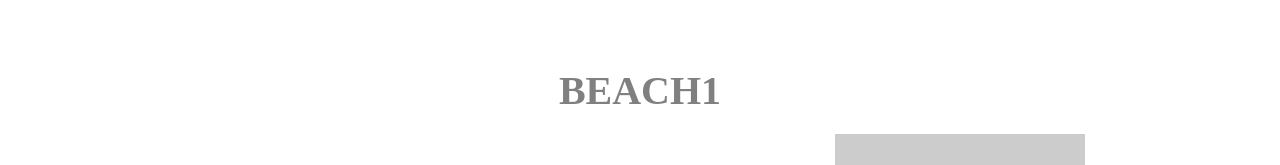
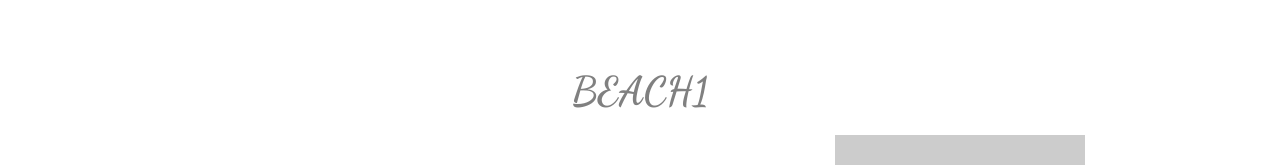
Before and after one commit to MisuzuTomari/beach, a plain HTML site: page index.html in a window 1280 px wide. Shown: the part 443-608 px from the top of the page. Drawn offline with nearby package versions, Linux system fonts and the light colour scheme; placeholder pictures from the web are drawn by us.

Commit message:
フォント変更

```diff
--- a/assets/css/style.css
+++ b/assets/css/style.css
@@ -59,6 +59,7 @@ header {
     text-align: center;
     color: grey;
     padding-top: 40px;
+    font-family:'Dancing Script', cursive;;
   }
   .contents {
     display: flex;
```
